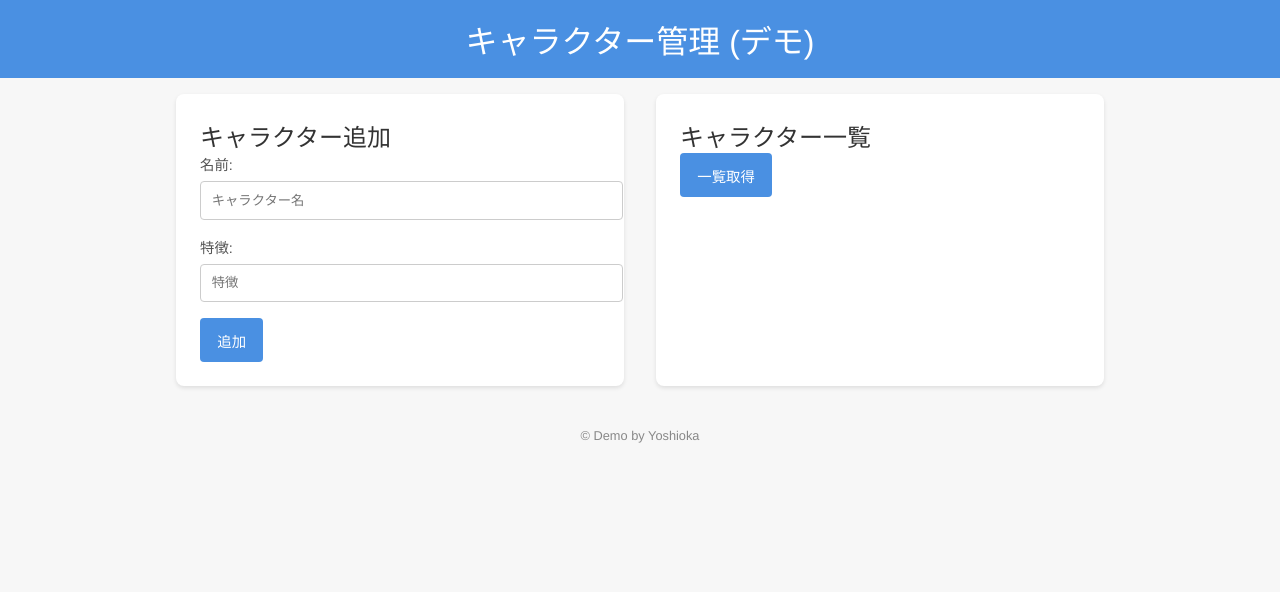
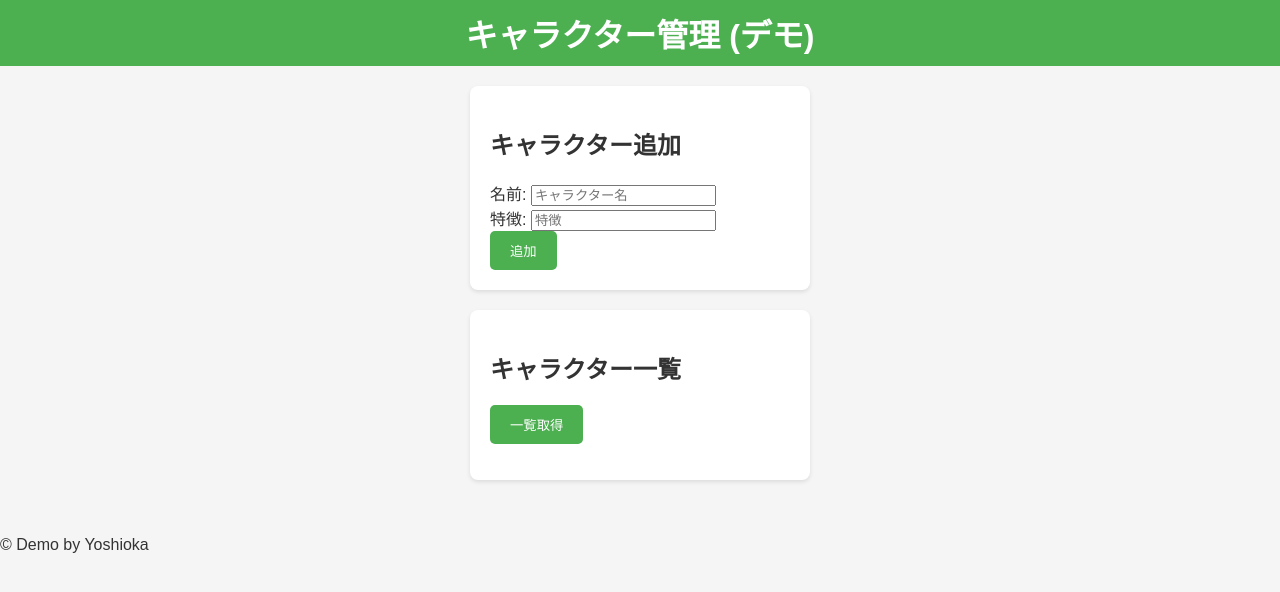
Before and after one commit to mosnipe/api-practice, a plain HTML site: page public/index.html in a window 1280 px wide. Drawn offline with Linux system fonts and the light colour scheme.

```diff
--- a/public/index.html
+++ b/public/index.html
@@ -1,10 +1,10 @@
 <!DOCTYPE html>
 <html lang="ja">
 <head>
-<meta charset="UTF-8" />
-<meta name="viewport" content="width=device-width, initial-scale=1.0"/>
-<title>キャラクターAPIデモ</title>
-<link rel="stylesheet" href="style.css" />
+  <meta charset="UTF-8" />
+  <meta name="viewport" content="width=device-width, initial-scale=1.0" />
+  <title>キャラクターAPIデモ</title>
+  <link rel="stylesheet" href="style.css" />
 </head>
 <body>
   <header>
@@ -17,11 +17,11 @@
       <form id="add-character-form">
         <div class="form-group">
           <label for="name">名前:</label>
-          <input type="text" id="name" name="name" placeholder="キャラクター名" required>
+          <input type="text" id="name" name="name" placeholder="キャラクター名" required />
         </div>
         <div class="form-group">
           <label for="description">特徴:</label>
-          <input type="text" id="description" name="description" placeholder="特徴" required>
+          <input type="text" id="description" name="description" placeholder="特徴" required />
         </div>
         <button type="submit" class="submit-btn">追加</button>
       </form>
--- a/public/script.js
+++ b/public/script.js
@@ -1,10 +1,10 @@
-// script.js
 document.addEventListener('DOMContentLoaded', () => {
   const form = document.getElementById('add-character-form');
   const getButton = document.getElementById('get-characters-btn');
   const list = document.getElementById('characters-list');
 
-    const API_BASE = 'https://yoshioka-test.sakura.ne.jp/api-practice/characters';
+  // APIエンドポイント
+  const API_BASE = 'http://localhost:3000/api-practice/characters'; // ローカル環境用のパス
 
   // キャラクター追加処理
   form.addEventListener('submit', async (e) => {
@@ -13,7 +13,7 @@
     const description = form.description.value.trim();
 
     if (!name || !description) {
-        alert('名前と特徴は必須です。');
+      alert('名前と特徴を入力してください。');
       return;
     }
 
@@ -21,20 +21,20 @@
       const res = await fetch(API_BASE, {
         method: 'POST',
         headers: { 'Content-Type': 'application/json' },
-          body: JSON.stringify({ name, description })
+        body: JSON.stringify({ name, description }),
       });
 
       if (res.ok) {
         const data = await res.json();
-          alert(`追加しました: ${data.name} (ID: ${data.id})`);
+        alert(`追加しました: ${data.name}`);
         form.reset();
       } else {
-          const err = await res.json();
-          alert(`エラー: ${err.error || '不明なエラー'}`);
+        const error = await res.json();
+        alert(`エラー: ${error.error}`);
       }
-      } catch (error) {
-        console.error('Fetch error:', error);
-        alert('サーバーへのリクエストに失敗しました。');
+    } catch (err) {
+      console.error(err);
+      alert('サーバーに接続できませんでした。');
     }
   });
 
@@ -45,19 +45,16 @@
       if (!res.ok) {
         throw new Error(`HTTP error: ${res.status}`);
       }
-        const characters = await res.json();
+      const data = await res.json();
       list.innerHTML = '';
-        characters.forEach(char => {
+      data.forEach((char) => {
         const li = document.createElement('li');
-          li.textContent = `ID: ${char.id} / 名前: ${char.name} / 特徴: ${char.description}`;
+        li.textContent = `ID: ${char.id}, 名前: ${char.name}, 特徴: ${char.description}`;
         list.appendChild(li);
       });
-        if (characters.length === 0) {
-          list.innerHTML = '<li>キャラクターがいません。</li>';
-        }
-      } catch (error) {
-        console.error(error);
-        alert('キャラクター一覧取得中にエラーが発生しました。');
+    } catch (err) {
+      console.error(err);
+      alert('キャラクター一覧を取得できませんでした。');
     }
   });
 });
--- a/public/style.css
+++ b/public/style.css
@@ -1,87 +1,56 @@
 body {
   margin: 0;
-    font-family: 'Helvetica Neue', Arial, sans-serif;
-    background: #f7f7f7;
+  font-family: Arial, sans-serif;
+  background: #f5f5f5;
   color: #333;
 }
 
 header {
-    background: #4a90e2;
-    color: #fff;
-    padding: 1em;
+  background: #4caf50;
+  color: white;
+  padding: 10px 0;
   text-align: center;
 }
 
-  h1, h2 {
+h1 {
   margin: 0;
-    font-weight: normal;
 }
 
 main {
   display: flex;
-    flex-wrap: wrap;
-    justify-content: center;
-    padding: 1em;
-    gap: 2em;
+  flex-direction: column;
+  align-items: center;
+  padding: 20px;
 }
 
 section {
-    background: #fff;
+  background: white;
   border-radius: 8px;
-    padding: 1.5em;
-    box-shadow: 0 2px 4px rgba(0,0,0,0.1);
-    flex: 1 1 300px;
-    max-width: 400px;
+  padding: 20px;
+  box-shadow: 0 2px 4px rgba(0, 0, 0, 0.1);
+  margin-bottom: 20px;
+  width: 300px;
 }
 
-  .form-group {
-    margin-bottom: 1em;
+button {
+  background: #4caf50;
+  color: white;
+  border: none;
+  padding: 10px 20px;
+  border-radius: 5px;
+  cursor: pointer;
 }
 
-  label {
-    display: block;
-    margin-bottom: 0.5em;
-    font-size: 0.9em;
-    color: #555;
-  }
-
-  input[type="text"] {
-    width: 100%;
-    padding: 0.8em;
-    border: 1px solid #ccc;
-    border-radius: 4px;
-  }
-
-  .submit-btn, .action-btn {
-    background: #4a90e2;
-    color: #fff;
-    border: none;
-    padding: 0.8em 1.2em;
-    border-radius: 4px;
-    cursor: pointer;
-    font-size: 0.9em;
-  }
-
-  .submit-btn:hover, .action-btn:hover {
-    background: #3f7ac1;
+button:hover {
+  background: #45a049;
 }
 
 ul {
-    list-style: none;
+  list-style-type: none;
   padding: 0;
-    margin: 1em 0 0;
 }
 
-  ul li {
-    background: #eef5fb;
-    margin-bottom: 0.5em;
-    padding: 0.8em;
-    border-radius: 4px;
+li {
+  padding: 10px;
+  border-bottom: 1px solid #ddd;
 }
-
-  footer {
-    text-align: center;
-    padding: 1em;
-    font-size: 0.8em;
-    color: #888;
-  }
```
Also changed, not shown: server.js (+18 -12 lines). Lines whose indentation alone changed are shown as unchanged.
